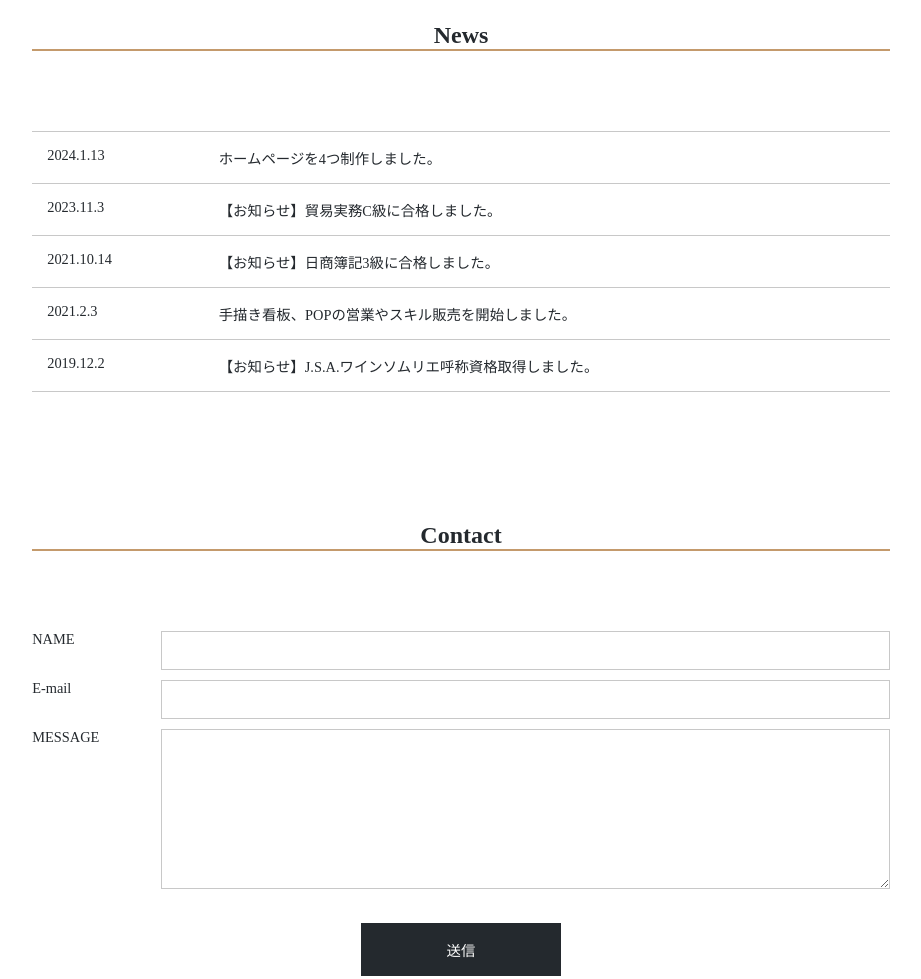
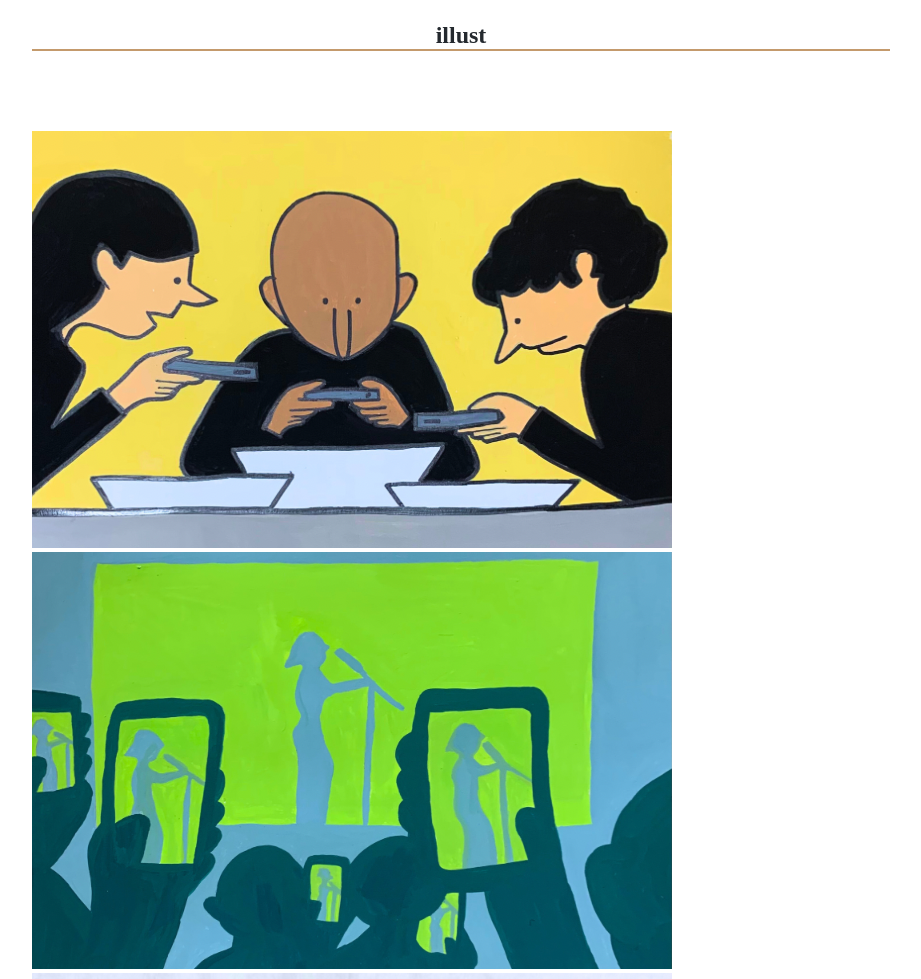
Before and after one commit to sugaya-design/top, a plain HTML site: page index.html in a window 1280 px wide. Shown: the part 1760-2739 px from the top of the page, without its empty margins (179-1100 px from the left). Drawn offline with Linux system fonts and the light colour scheme; some packages are replaced by stand-ins of ours.

Commit message:
index.html

```diff
--- a/index.html
+++ b/index.html
@@ -66,6 +66,16 @@
         </ul>
       </section>
 
+            <section id="illust" class="wrapper">
+        <h2 class="sec-title">illust</h2>
+        <ul>
+          <li><img src="img/illu1.png" alt="テキストテキストテキスト"></li>
+          <li><img src="img/illu2.png" alt="テキストテキストテキスト"></li>
+          <li><img src="img/illu3.png" alt="テキストテキストテキスト"></li>
+         </ul>
+      </section>
+
+
       <section id="news" class="wrapper">
         <h2 class="sec-title">News</h2>
         <dl>
@@ -99,7 +109,7 @@
     </main>
 
     <footer id="footer">
-      <p>&copy; 2020 My Work</p>
+      <p>&copy; 2024 </p>
     </footer>
 
   </body>
```
